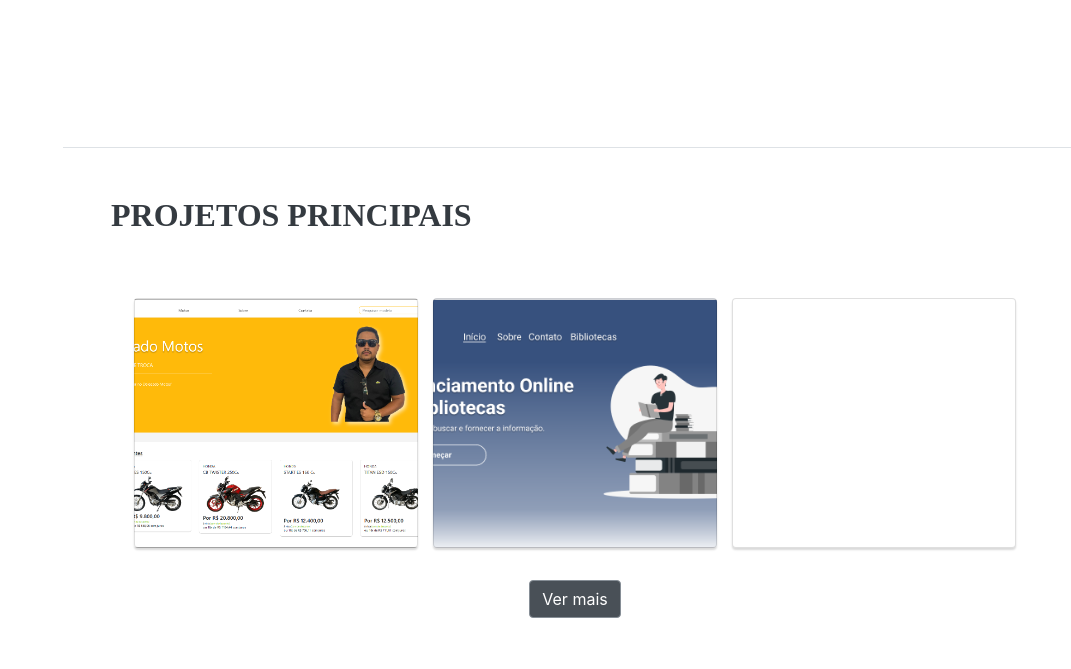
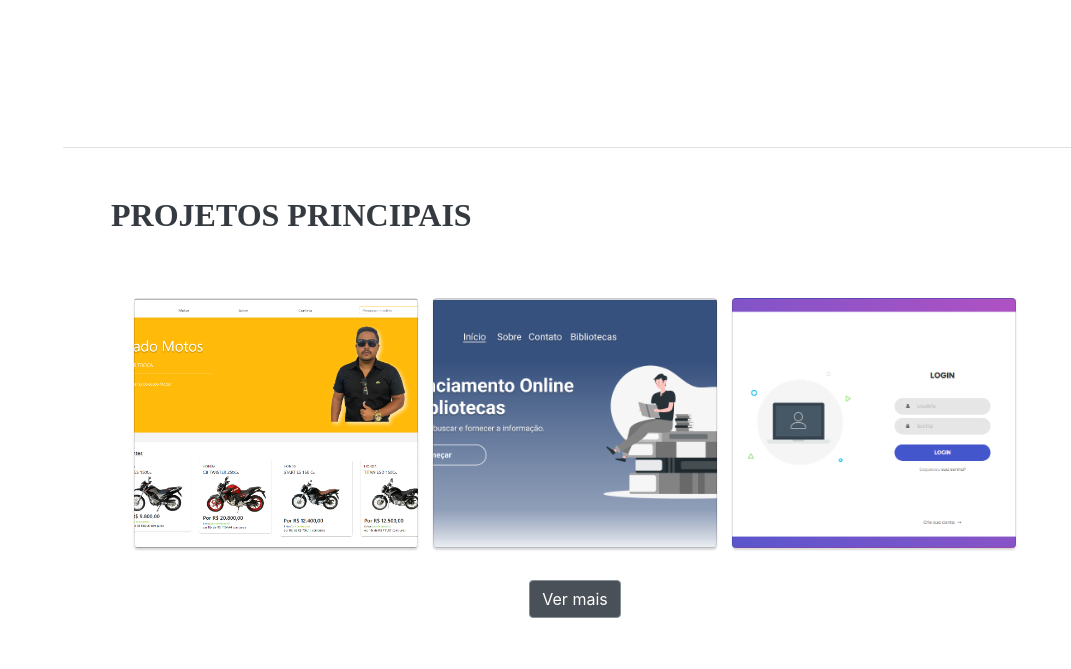
Before and after one commit to EduardoKaio/portfolio, a website with bundled scripts: page index.html in a window 1280 px wide. Shown: the part 3052-3721 px from the top of the page, without its empty margins (209-1280 px from the left). Built offline with nearby package versions, Linux system fonts and the light colour scheme; files whose address does not match are found by name; a web font is replaced by a local one.

Commit message:
autentication

```diff
--- a/css/resume.css
+++ b/css/resume.css
@@ -414,7 +414,7 @@ text-decoration: none;
 
 /* Project 3 */
 .card:nth-child(3) {
-  background: url(../assets/project/project-three.png) center center/cover;
+  background: url(../img/autentication.png) center center/cover;
 }
 .card:nth-child(4) {
   background: url(../img/worldcup.png) center center/cover;
```
Also changed, not shown: img/autentication.png (added).
